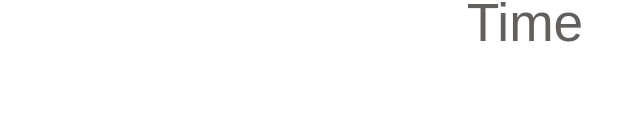
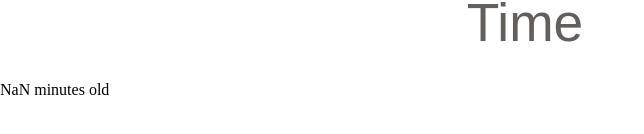
Before and after one commit to dehli/temperature-bot, a website: page api/index.html in a window 1280 px wide. Shown: the part 458-592 px from the top of the page, without its empty margins (0-644 px from the left). Drawn offline with nearby package versions, Linux system fonts and the light colour scheme.

Commit message:
track age of most recent timestamp

```diff
--- a/api/index.html
+++ b/api/index.html
@@ -34,9 +34,14 @@
     <!-- Content obtained from https://bl.ocks.org/curran/90240a6d88bdb1411467b21ea0769029 -->
     <select id="tempUnitSelect"></select>
     <svg width="960" height="500"></svg>
+    <p id="tempAge"></p>
 
     <script>
       const data = [];
+
+      const latestData = data[data.length - 1];
+      const latestAge = (Date.now() - latestData?.time * 1000) / 1000 / 60;
+      document.getElementById("tempAge").innerHTML = `${latestAge} minutes old`;
 
       const xLabel = 'Time';
       const yValue = d => d.temperature;
```
Also changed, not shown: README.md.
